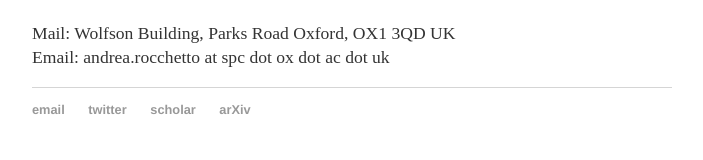
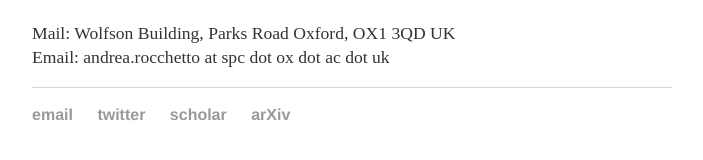
Before and after one commit to andrearocchetto/andrearocchetto.github.io, a Jekyll site: the page built from index.html, in a window 1280 px wide. Shown: the part 387-547 px from the top of the page, without its empty margins (288-991 px from the left). Built offline with Jekyll 4.4.1, drawn with Linux system fonts in a browser that asks for light colours.

Commit message:
footer font size change

```diff
--- a/css/main.css
+++ b/css/main.css
@@ -14,7 +14,7 @@
 nav ul, footer ul { font-size: 1em; font-family: 'Helvetica', 'Arial', 'Sans-Serif'; padding: 0px; list-style: none; font-weight: bold; }
 nav ul li, footer ul li { display: inline; margin-right: 20px; }
 
-footer { border-top: 1px solid #d5d5d5; font-size: .8em; }
+footer { border-top: 1px solid #d5d5d5; font-size: 1.0em; }
 
 /* Blog */
 ul.posts { margin: 20px auto 40px; font-size: 1.5em; }
--- a/index.html
+++ b/index.html
@@ -9,6 +9,8 @@
 	<h4>Research</h4>
 	<p>My research interests revolve quantum computation and learning theory. All my research paper are available on <a href="https://arxiv.org/search/?searchtype=author&query=Rocchetto%2C+A">arXiv</a>.</p>
 
+
+
 	<p></p>
 	<h4>Contact</h4>
 	<p>Mail: Wolfson Building, Parks Road Oxford, OX1 3QD UK <br>
```
